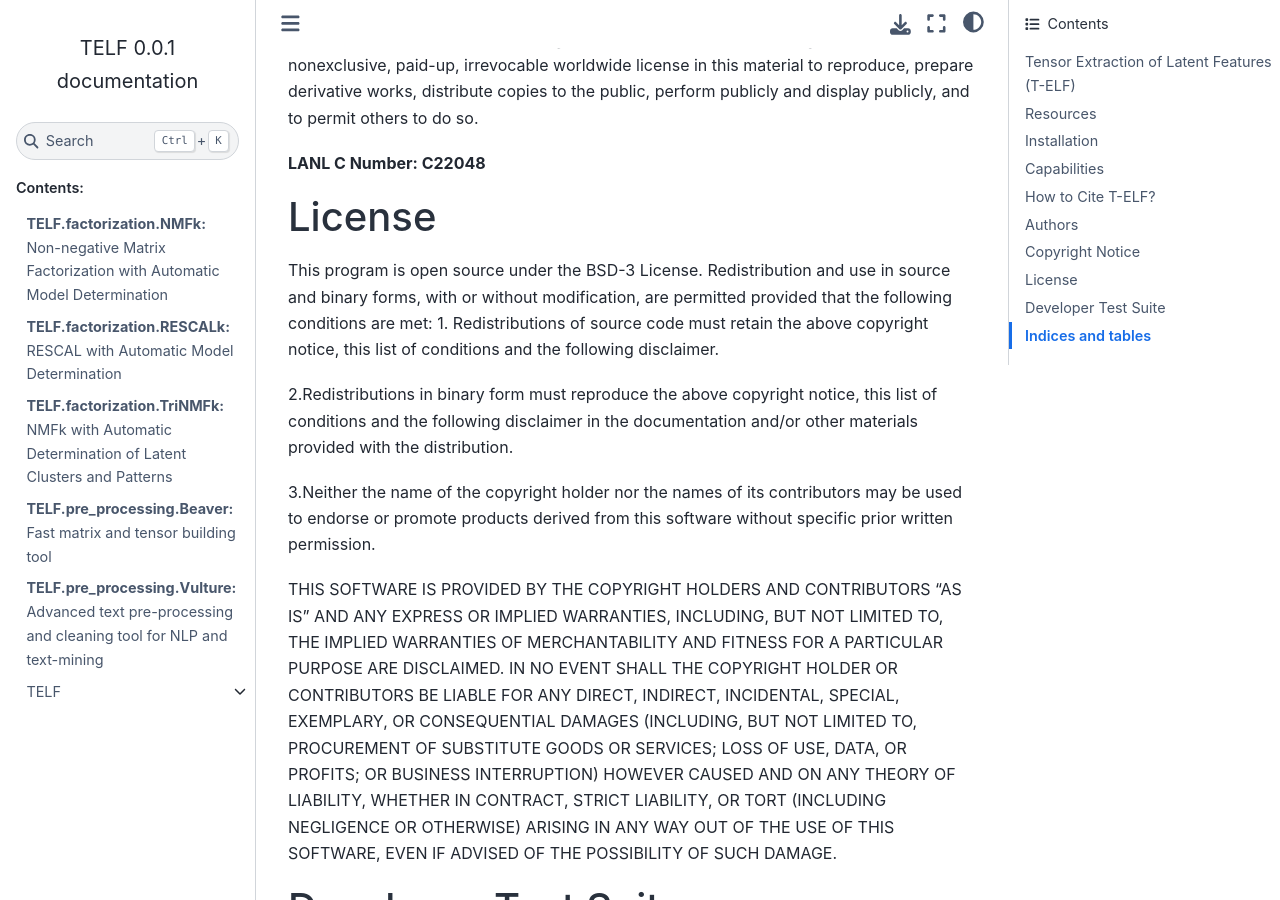
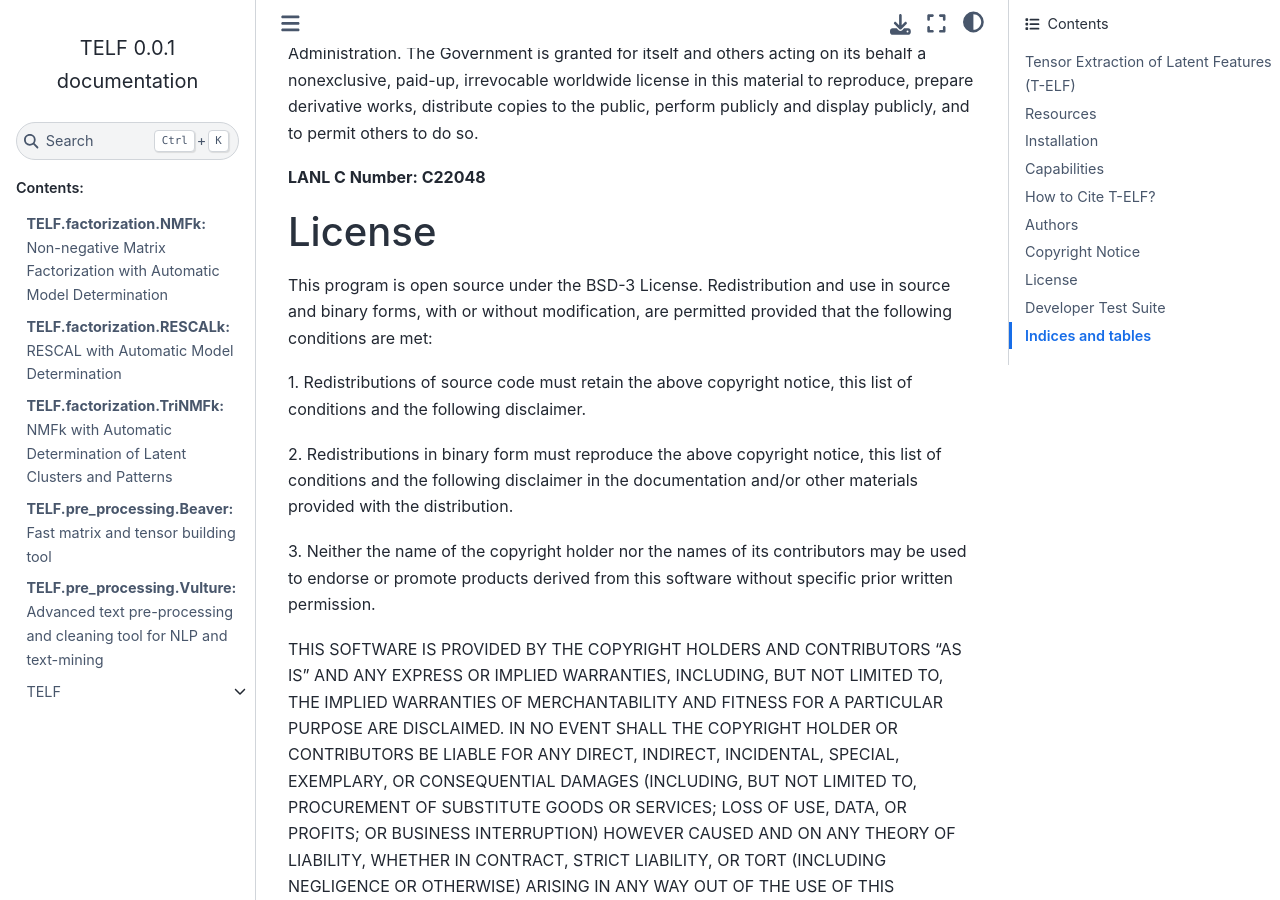
Before and after one commit to lanl/T-ELF, a Sphinx documentation site: the page built from docs/source/index.rst, in a window 1280 px wide and 900 px high, scrolled down 4096 px. Built offline with Sphinx 7.4.7 and the Sphinx Book theme 1.1.4, drawn with Linux system fonts in a browser that asks for light colours; some of the changed text lies outside the part shown.

Commit message:
update documentation

```diff
--- a/docs/source/index.rst
+++ b/docs/source/index.rst
@@ -121,7 +121,10 @@
 ========================================
 
 **APA:**
-Eren, M., Solovyev, N., Barron, R., Bhattarai, M., Boureima, I., Skau, E., Rasmussen, K., & Alexandrov, B. (2023). Tensor Extraction of Latent Features (T-ELF) (Version 0.0.1) [Computer software]. https://github.com/lanl/T-ELF
+
+.. code-block:: console
+
+   Eren, M., Solovyev, N., Barron, R., Bhattarai, M., Boureima, I., Skau, E., Rasmussen, K., & Alexandrov, B. (2023). Tensor Extraction of Latent Features (T-ELF) (Version 0.0.1) [Computer software]. https://github.com/lanl/T-ELF
 
 **BibTeX:**
 
@@ -167,14 +170,15 @@
 This program is open source under the BSD-3 License.
 Redistribution and use in source and binary forms, with or without modification, are permitted
 provided that the following conditions are met:
+
 1. Redistributions of source code must retain the above copyright notice, this list of conditions and
 the following disclaimer.
 
-2.Redistributions in binary form must reproduce the above copyright notice, this list of conditions
+2. Redistributions in binary form must reproduce the above copyright notice, this list of conditions
 and the following disclaimer in the documentation and/or other materials provided with the
 distribution.
 
-3.Neither the name of the copyright holder nor the names of its contributors may be used to endorse
+3. Neither the name of the copyright holder nor the names of its contributors may be used to endorse
 or promote products derived from this software without specific prior written permission.
 
 THIS SOFTWARE IS PROVIDED BY THE COPYRIGHT HOLDERS AND CONTRIBUTORS "AS
```
Also changed, not shown: README.md (+6 -3 lines).
